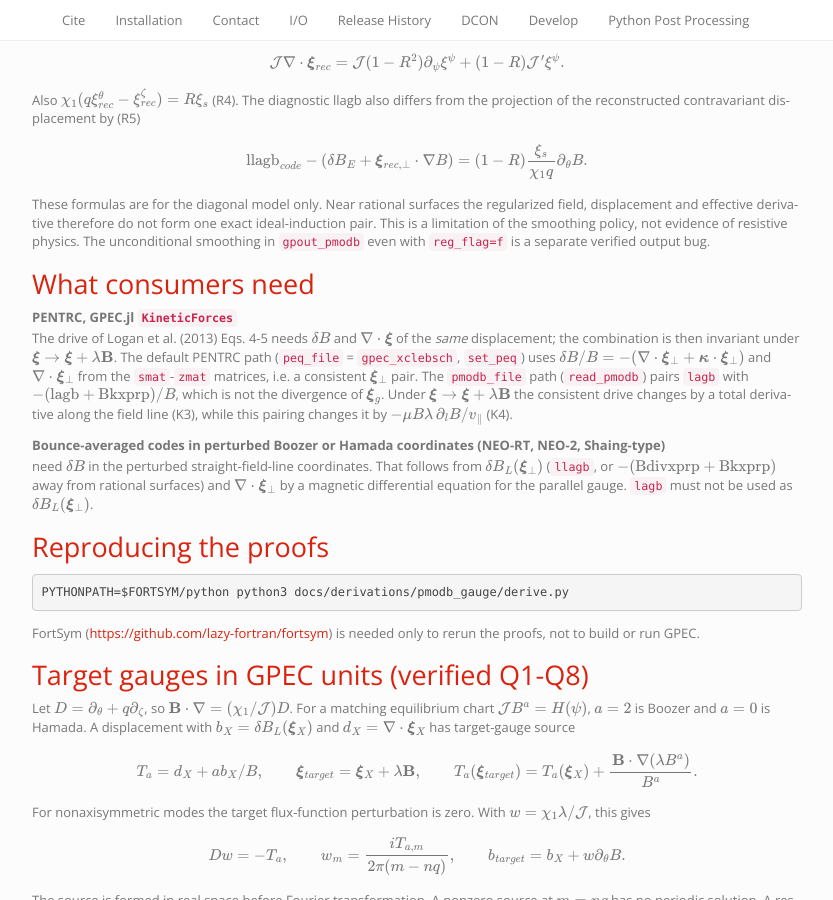
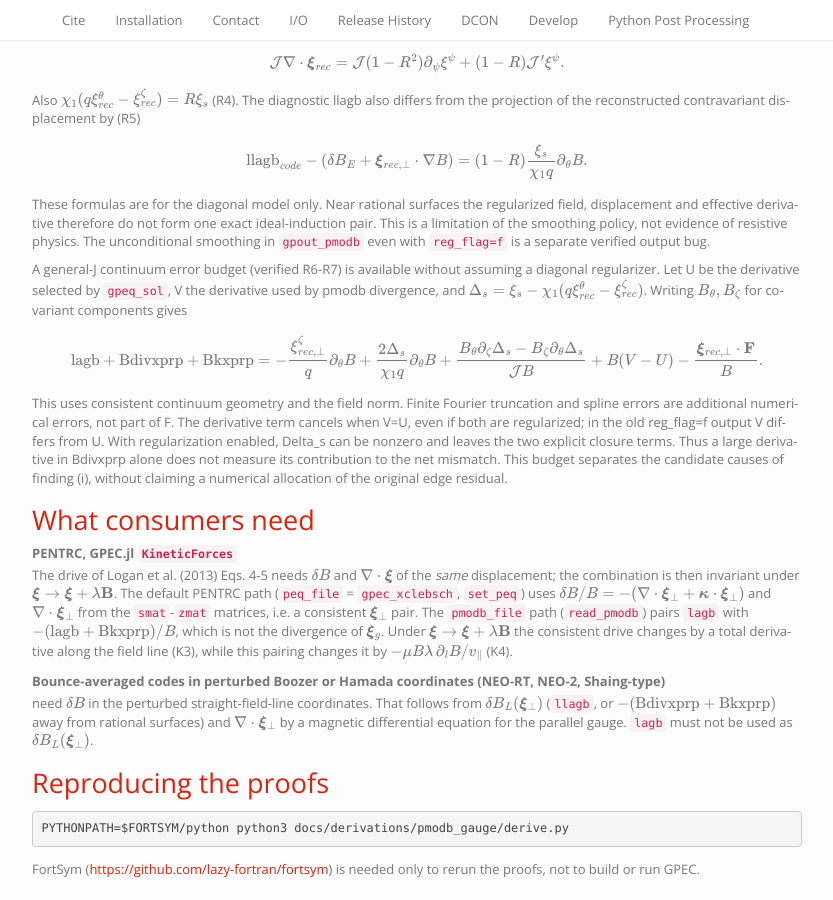
Before and after one commit to PrincetonUniversity/GPEC, a Sphinx documentation site: the page built from docs/pmodb_gauge.rst, in a window 1280 px wide and 900 px high, scrolled down 1618 px. Shown: the whole window, without its empty margins (38-871 px from the left). Built offline with Sphinx 7.4.7, drawn with Linux system fonts in a browser that asks for light colours.

Commit message:
DOCS - NEW FEATURE - Prove the general-J pmodb error budget

```diff
--- a/docs/derivations/pmodb_gauge/identities.py
+++ b/docs/derivations/pmodb_gauge/identities.py
@@ -410,6 +410,38 @@ def regularisation(sp):
     return out
 
 
+def regularized_column_budget(sp):
+    """General-J continuum budget, allowing independent field/output derivatives.
+
+    U is the derivative selected by gpeq_sol; V is the derivative used in
+    gpout divergence. Delta=xi_s-chi1(q xi_rec^theta-xi_rec^zeta).
+    F denotes xi_rec_perp.((curl B)xB-mu0 grad p)/B, in Tesla.
+    Metric/field-norm consistency and C1/C2 are assumed; finite truncation
+    errors are not folded into the physical force residual.
+    """
+    c,J,B,q,Bt,Bt_cov,Delta,Dt,Dz,X1,U,V,D,K,F,Z = sp.symbols(
+        "chi J B q Bt Btheta Delta Delta_theta Delta_zeta X1 U V D K F Z")
+    Bz_cov=(J*B**2/c-Bt_cov)/q
+    # J-weighted induction mismatch: supplied field minus curl(xi_rec x B).
+    Ht=c*(X1-U)+Dz
+    Hz=c*q*(X1-U)-Dt
+    Hpar=(Bt_cov*Ht+Bz_cov*Hz)/(J*B)
+    curl_delta=(Bt_cov*Dz-Bz_cov*Dt)/(J*B)
+    out=[("R6", "H_parallel = B(X1-U)+(B_theta Delta_zeta-B_zeta Delta_theta)/(J B)",
+          Hpar-B*(X1-U)-curl_delta)]
+    g=Delta*Bt/(c*q)
+    # C1 for the reconstructed perpendicular displacement, plus the supplied H.
+    LLrec=-B*(D+K)+Hpar
+    LLcode=LLrec+g
+    Lagcode=LLcode-Z*Bt/q
+    BDcode=B*(D+V-X1)
+    BKcode=B*K+g-F
+    budget=-Z*Bt/q+2*g+curl_delta+B*(V-U)-F
+    out.append(("R7", "lagb+Bdivxprp+Bkxprp = -xi_rec_perp^zeta Bt/q + 2 Delta Bt/(chi1 q) + curl_delta + B(V-U) - xi_rec_perp.F/B",
+                Lagcode+BDcode+BKcode-budget))
+    return out
+
+
 def cgl(sp):
     """K1-K2: the PENTRC/GPEC.jl fcgl integrand against the CGL closure.
 
@@ -577,7 +609,7 @@ def jacobian_identity(sp):
 def all_identities(sp):
     return (induction(sp) + fourier_symbols(sp) + incompressible_closure(sp)
             + columns(sp) + pentrc_kappa_matrices(sp)
-            + cartesian_kappa(sp) + regularisation(sp)
+            + cartesian_kappa(sp) + regularisation(sp) + regularized_column_budget(sp)
             + jacobian_identity(sp) + divergence_matrices(sp) + gauge_coordinates(sp) + [c for c in cgl(sp) if not c[0].endswith("neg")] + drive_gauge(sp))
 
 
--- a/docs/pmodb_gauge.rst
+++ b/docs/pmodb_gauge.rst
@@ -158,6 +158,31 @@ policy, not evidence of resistive physics. The unconditional smoothing in
 ``gpout_pmodb`` even with ``reg_flag=f`` is a separate verified output bug.
 
 
+A general-J continuum error budget (verified R6-R7) is available without
+assuming a diagonal regularizer. Let U be the derivative selected by
+``gpeq_sol``, V the derivative used by pmodb divergence, and
+:math:`\Delta_s=\xi_s-\chi_1(q\xi_{rec}^\theta-\xi_{rec}^\zeta)`.
+Writing :math:`B_\theta,B_\zeta` for covariant components gives
+
+.. math::
+
+   \mathrm{lagb}+\mathrm{Bdivxprp}+\mathrm{Bkxprp}
+   =-\frac{\xi_{rec,\perp}^\zeta}{q}\partial_\theta B
+   +\frac{2\Delta_s}{\chi_1q}\partial_\theta B
+   +\frac{B_\theta\partial_\zeta\Delta_s-B_\zeta\partial_\theta\Delta_s}
+          {\mathcal J B}
+   +B(V-U)-\frac{\boldsymbol\xi_{rec,\perp}\cdot\mathbf F}{B}.
+
+This uses consistent continuum geometry and the field norm. Finite Fourier
+truncation and spline errors are additional numerical errors, not part of F.
+The derivative term cancels when V=U, even if both are regularized; in the
+old reg_flag=f output V differs from U. With regularization enabled,
+Delta_s can be nonzero and leaves the two explicit closure terms. Thus a
+large derivative in Bdivxprp alone does not measure its contribution to the
+net mismatch. This budget separates the candidate causes of finding (i),
+without claiming a numerical allocation of the original edge residual.
+
+
 
 What consumers need
 ===================
```
Also changed, not shown: docs/derivations/pmodb_gauge/fortsym_verdicts.json (+34 -22 lines).
